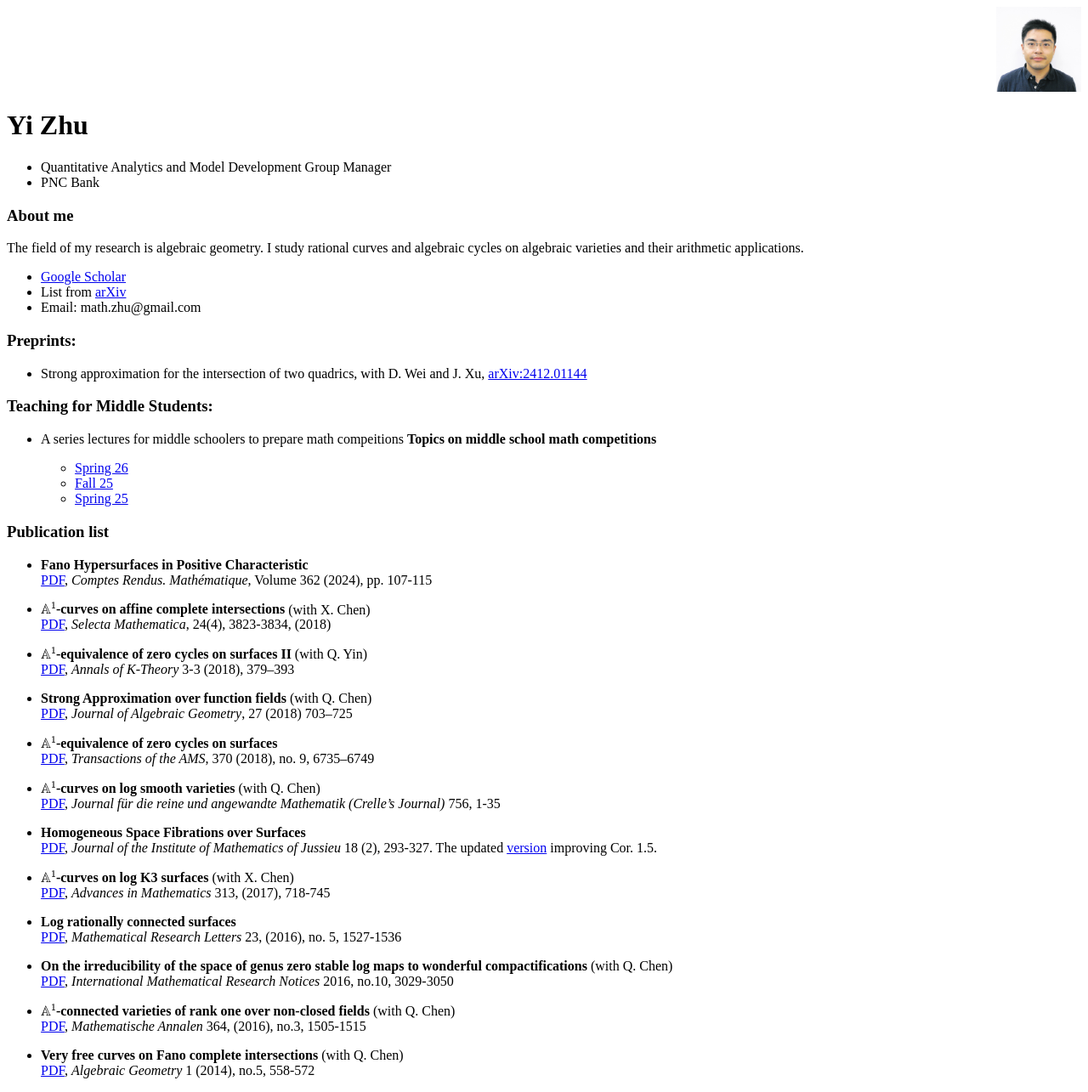
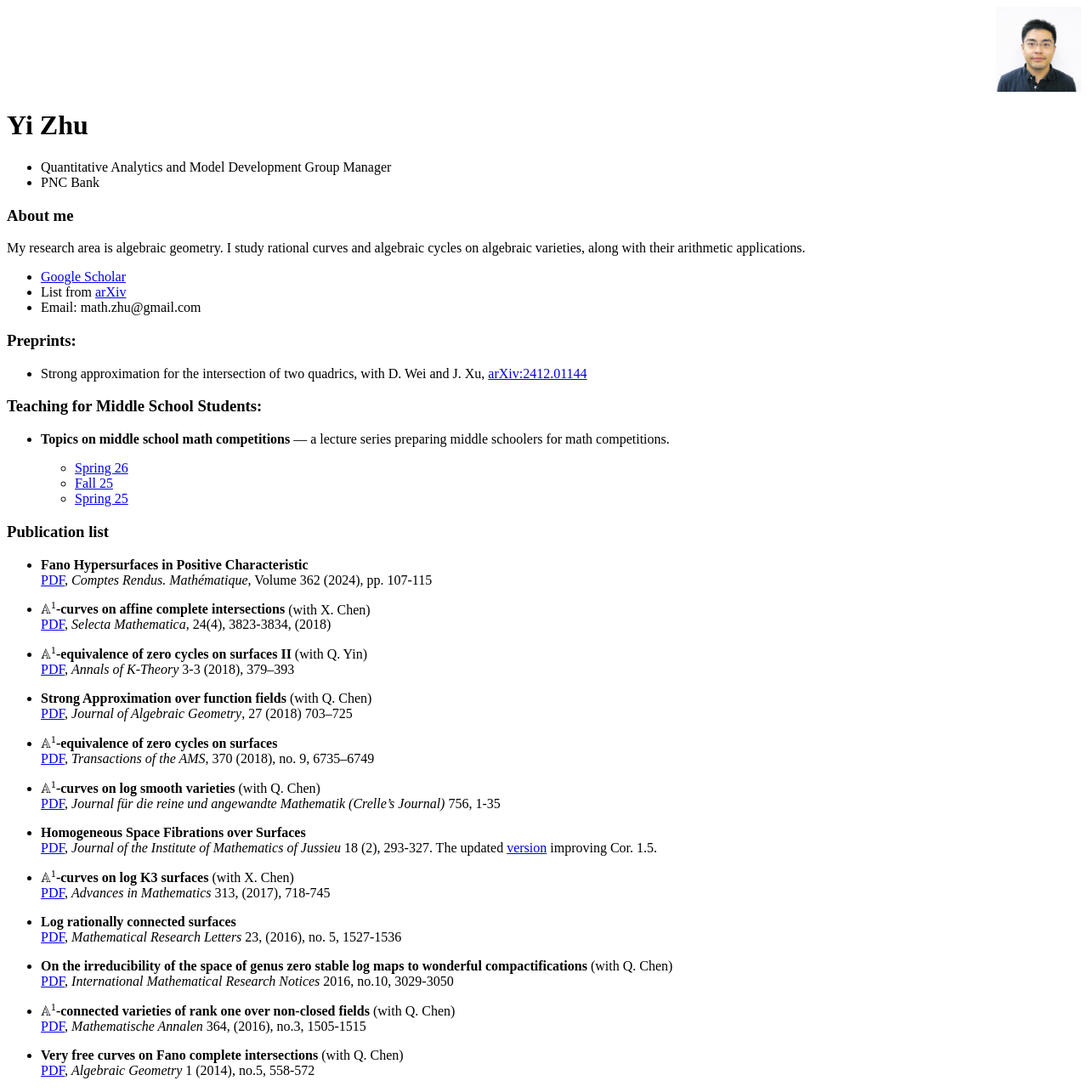
Before and after one commit to math-zhu/math-zhu.github.io, a Jekyll site: the page built from index.md, in a window 1280 px wide. Shown: the whole page at 85% size. Built offline with Jekyll 4.4.1, drawn with Linux system fonts in a browser that asks for light colours; formulas are drawn with MathJax 3.

Commit message:
Improve wording on homepage

```diff
--- a/index.md
+++ b/index.md
@@ -13,7 +13,7 @@ title: Yi Zhu's personal page
 * PNC Bank
 
 ### About me
- The field of my research is algebraic geometry. I study rational curves and algebraic cycles on algebraic varieties and their arithmetic applications.
+ My research area is algebraic geometry. I study rational curves and algebraic cycles on algebraic varieties, along with their arithmetic applications.
 
 * [Google Scholar](https://scholar.google.com/citations?user=fzVQUl4AAAAJ&hl=en)
 * List from [arXiv](https://arxiv.org/a/zhu_y_3.html)
@@ -23,9 +23,9 @@ title: Yi Zhu's personal page
 
 * Strong approximation for the intersection of two quadrics, with D. Wei and J. Xu, [arXiv:2412.01144](https://arxiv.org/abs/2412.01144)
 
-### Teaching for Middle Students:
+### Teaching for Middle School Students:
 
-* A series lectures for middle schoolers to prepare math compeitions **Topics on middle school math competitions**
+* **Topics on middle school math competitions** — a lecture series preparing middle schoolers for math competitions.
 
   * [Spring 26](https://github.com/math-zhu/S26_Geometry)
   * [Fall 25](https://github.com/math-zhu/F25_middle_school_math_competitions)
```
